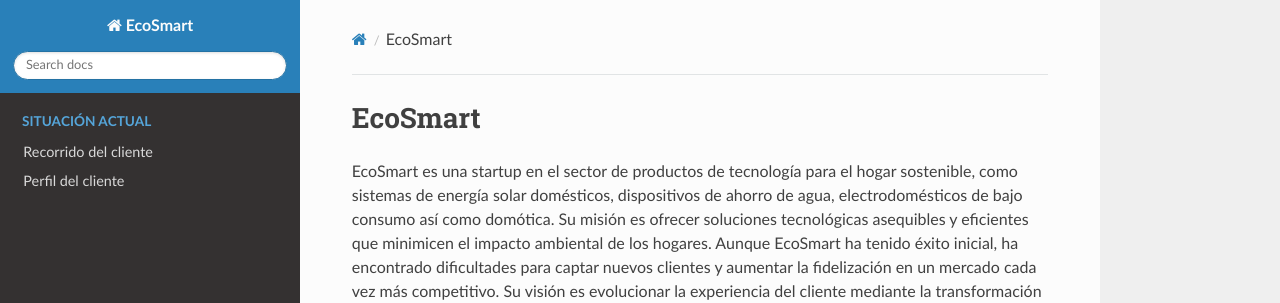
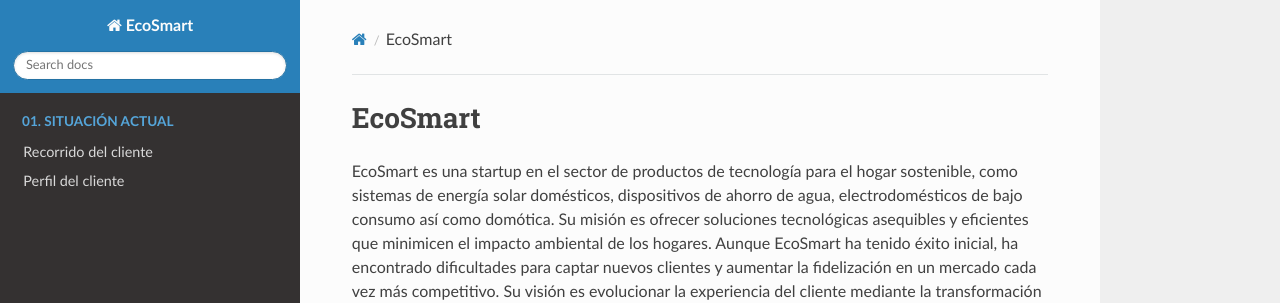
Before and after one commit to EOBS-MIDE/EcoSmart, an MkDocs documentation site: the page built from docs/index.md, in a window 1280 px wide. Shown: the top 303 px of the page. Built offline with MkDocs 1.6.1, drawn with Linux system fonts in a browser that asks for light colours; nearby versions of some CDN libraries.

Commit message:
Agrego numeral

```diff
--- a/mkdocs.yml
+++ b/mkdocs.yml
@@ -3,7 +3,7 @@ site_author: "Iván Dario Sanchez Fonseca"
 theme:
   name: "readthedocs"
 nav:
-  - Situación Actual:
+  - 01. Situación Actual:
     - Recorrido del cliente: situacionActual/SituacionActual.md
     - Perfil del cliente: situacionActual/PerfilCliente.md
 plugins:
```
